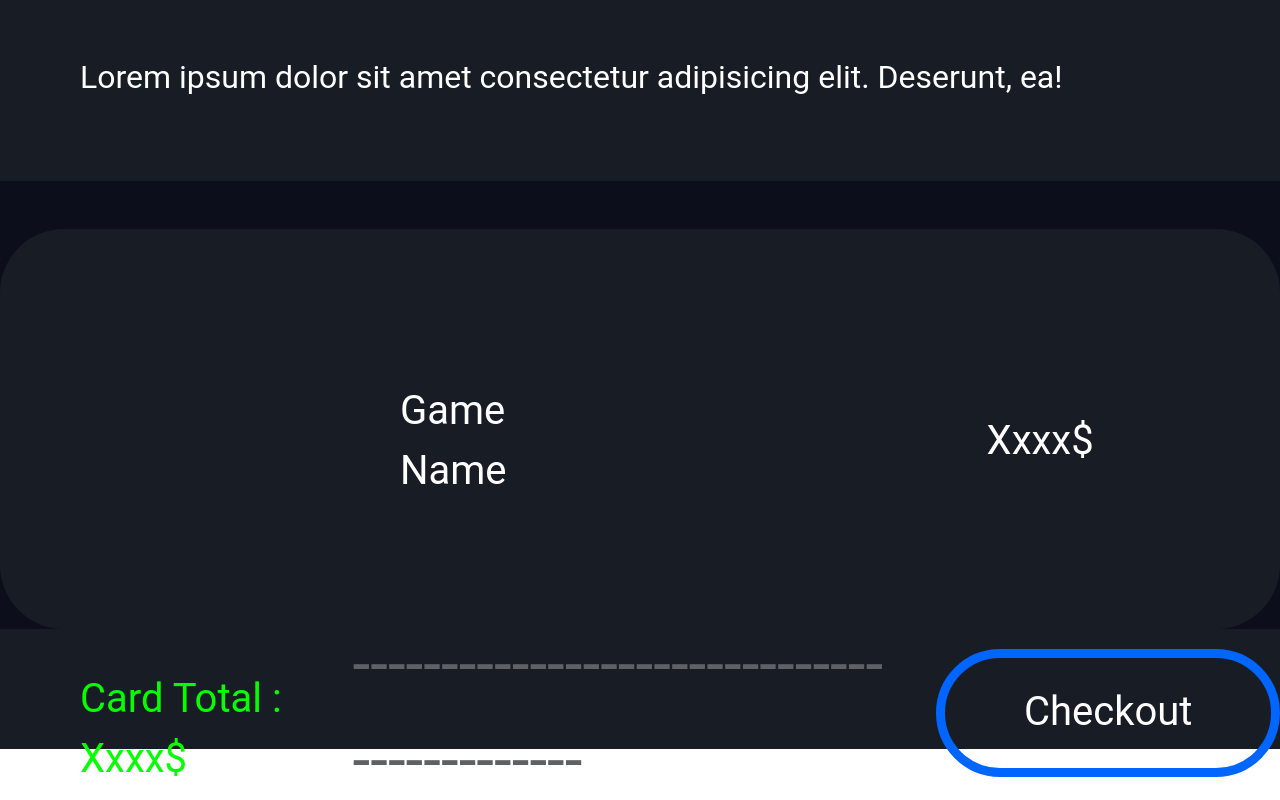
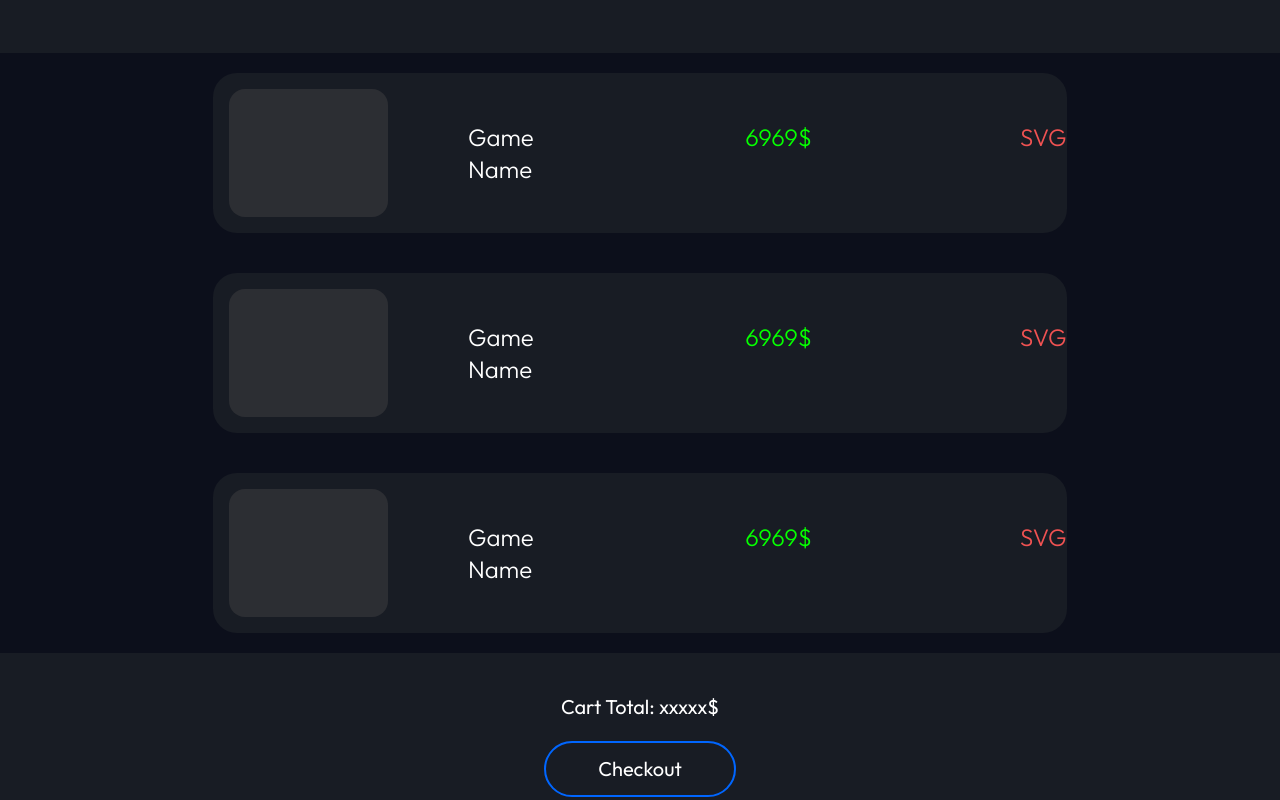
Before and after one commit to Cybercery/gamegrove, a React (Create React App) app: page /cart in a window 1280 px wide. Shown: the part 260-1060 px from the top of the page. Built offline with nearby package versions, Linux system fonts and the light colour scheme.

Commit message:
updated cart css, login css, genre css

```diff
--- a/src/components/Footer.js
+++ b/src/components/Footer.js
@@ -2,7 +2,7 @@ import React from "react";
 
 const Footer = () => {
 	return (
-		<div>
+		<div className="bg-[#181C24] w-screen h-auto">
 			<div className="bg-[#2C2E33] rounded-t-3xl h-[25rem] flex flex-col justify-center gap-8">
 				<p className=" font-mainFont text-white text-2xl text-center">
 					Connect with Us
--- a/src/pages/cart.js
+++ b/src/pages/cart.js
@@ -1,45 +1,95 @@
 import React from "react";
 import NavBar from "../components/Navbar";
+import Footer from "../components/Footer";
 const Cart = () => {
 	return (
 		<>
 			<NavBar />
-      <div className="bg-[#181C24]">
-        <div className="text-white  text-[4rem] my-20">
-          <div className="flex mx-20 text-[5rem]">
-            <p className=" font-medium">Game</p>
-            <p className=" font-medium text-[#0066FF]">Cart</p>
+			<div name="MainContainer">
+				<div
+					name="FirstContainer"
+					className=" w-screen h-1/4 bg-[#181C24] p-10 pb-0"
+				>
+					<div className="lg:p-7">
+						<div className="flex text-4xl font-mainFont pb-3 lg:text-6xl lg:justify-center">
+							<p className=" text-white font-regular">Game</p>
+							<p className=" font-regular text-[#0066FF]">Cart</p>
 						</div>
-          <div className=" text-white text-[2rem] mt-10 pb-20">
-            <p className="mx-20 mt-5">
-              Lorem ipsum dolor sit amet consectetur adipisicing elit. Deserunt,
-              ea!
+						<div className=" text-white font-mainFont font-light text-[1rem] mt-1 pb-10 lg:text-xl">
+							<p className="lg:text-center">
+								Your gaming treasures await checkout. Adventure begins here!
 							</p>
 						</div>
-          <div name="cart-container" className="bg-[#0C0F1B] pt-2">
-            <div className="w-screen h-[30vh] lg:h-[25rem] bg-[#181C24] mt-10 flex flex-col lg:flex-row space-between lg:justify-end py-[4.5rem] lg:items-center pl-20 pb-20 rounded-[4rem]">
-              <div className="w-[25rem] h-[20rem] lg:h-[15rem] rounded-3xl bg-gray-400 "></div>
-              <div className="w-[25rem] lg:w-full h-[20rem] lg:flex lg:space-between lg:gap-[30rem] items-center lg:pl-[20rem]">
-                <p className="text-white text-[2.5rem] mt-8">Game Name</p>
-                <p className="text-white text-[2.5rem] mt-8">Xxxx$</p>
-                <div className="bg-red-600 w-[3rem] h-[3rem] mt-8"></div>
+					</div>
+				</div>
+				<div
+					name="cart-container"
+					className=" w-screen h-auto bg-[#0C0F1B] flex flex-col items-center"
+				>
+					<div
+						name="Outer-box"
+						className=" h-[10rem] w-[23rem] bg-[#181C24] rounded-[1.5rem] my-5 flex items-center space-between gap-8 lg:w-2/3"
+					>
+						<div
+							name="Inner-Image-box"
+							className=" w-[11rem] h-[8rem] bg-[#2C2E33] rounded-2xl ml-4"
+						></div>
+						<div
+							name="Text-container"
+							className="font-mainFont font-light text-white lg:flex lg:space-between lg:gap-[13rem] lg:text-2xl lg:pl-[3rem]"
+						>
+							<p className="">Game Name</p>
+							<p className="text-[#05FF00]">6969$</p>
+							<p className="text-red-500">SVG</p>
+						</div>
+					</div>
+					<div
+						name="Outer-box"
+						className=" h-[10rem] w-[23rem] bg-[#181C24] rounded-[1.5rem] my-5 flex items-center space-between gap-8 lg:w-2/3"
+					>
+						<div
+							name="Inner-Image-box"
+							className=" w-[11rem] h-[8rem] bg-[#2C2E33] rounded-2xl ml-4"
+						></div>
+						<div
+							name="Text-container"
+							className="font-mainFont font-light text-white lg:flex lg:space-between lg:gap-[13rem] lg:text-2xl lg:pl-[3rem]"
+						>
+							<p className="">Game Name</p>
+							<p className="text-[#05FF00]">6969$</p>
+							<p className="text-red-500">SVG</p>
+						</div>
+					</div>
+					<div
+						name="Outer-box"
+						className=" h-[10rem] w-[23rem] bg-[#181C24] rounded-[1.5rem] my-5 flex items-center space-between gap-8 lg:w-2/3"
+					>
+						<div
+							name="Inner-Image-box"
+							className=" w-[11rem] h-[8rem] bg-[#2C2E33] rounded-2xl ml-4"
+						></div>
+						<div
+							name="Text-container"
+							className="font-mainFont font-light text-white lg:flex lg:space-between lg:gap-[13rem] lg:text-2xl lg:pl-[3rem]"
+						>
+							<p className="">Game Name</p>
+							<p className="text-[#05FF00]">6969$</p>
+							<p className="text-red-500">SVG</p>
 						</div>
 					</div>
 				</div>
 
-          <div className="w-screen h-[15vh] bg-[#181C24] lg:pl-[5rem] pt-[3rem] flex flex-col lg:flex-row space-between gap-[3rem] items-center">
-            <p className="text-[#05FF00] text-[3rem] lg:text-[2.5rem] mt-8">
-              Card Total : Xxxx$
-            </p>
-            <p className="hidden lg:block text-[#5F6165]">
-              -------------------------------------------
-            </p>
-            <buton className=" px-[10rem] lg:px-0 py-[2rem] lg:py-[1.5rem] w-[40rem] h-[10rem] lg:w-[30rem] lg:h-[8rem]  bg-transparent text-center border-[#0066FF] border-[0.6rem] rounded-full">
-              <p className="text-[3.5rem] lg:text-[2.5rem]">Checkout</p>
-            </buton>
+				<div
+					name="Bottom-Div"
+					className="bg-[#181C24] font-mainFont text-white h-[12rem] flex flex-col justify-cente space-between gap-5 pt-10 align-middle"
+				>
+					<p className="text-center text-xl">Cart Total: xxxxx$</p>
+					<button className="border-[#0066FF] w-[12rem] h-[3.5rem] border-2 text-xl rounded-full py-2 px-3 self-center">
+						Checkout
+					</button>
 				</div>
 			</div>
-      </div>
+			<Footer />
 		</>
 	);
 };
--- a/src/pages/genres.js
+++ b/src/pages/genres.js
@@ -16,7 +16,7 @@ const Genres = () => {
   return (
 		<div className="bg-[#181C24]">
 			<Navbar />
-			<div className="flex mt-10">
+			<div className="flex mt-10 justify-center">
 				<h1 className="text-white text-4xl font-mainFont font-normal text-center lg:text-6xl ms-6 lg:ms-12">
 					Game
 				</h1>
@@ -28,15 +28,15 @@ const Genres = () => {
 				{genres.map((genre) => {
 					return (
 						<Link to={`/catalogue/${genre.slug}`} key={genre.id}>
-						<div className="bg-[#2C2E33] w-[92vw] min-h-[20vh] lg:w-[22vw] lg:h-[27vh] rounded-3xl">
-							<div className="w-[86vw] h-[20vh] lg:w-[20vw] lg:h-[20vh] mx-auto  pt-5 rounded-xl">
+							<div className="bg-[#2C2E33] w-[23rem] min-h-[20vh] lg:w-[22vw] lg:h-[27vh] rounded-3xl">
+								<div className="w-[20.5rem] h-[20vh] lg:w-[20vw] lg:h-[20vh] mx-auto pt-5 rounded-[3rem]">
 									<img
 										src={genre.image_background}
 										alt=""
-									className="w-full h-full object-cover rounded-xl z-40"
+										className="w-full h-full object-cover rounded-[1rem] z-40"
 									/>
 								</div>
-							<h1 className="text-white font-mainFont ms-[2vw] p-4 text-[1.5rem] font-light tracking-wide ">
+								<h1 className="text-white font-mainFont font-bold p-4 text-[1.5rem] tracking-wide text-center">
 									{genre.name}
 								</h1>
 							</div>
--- a/src/pages/login.js
+++ b/src/pages/login.js
@@ -1,13 +1,13 @@
-import React, {useState} from 'react';
-import {  signInWithEmailAndPassword   } from 'firebase/auth';
-import { auth } from '../firebase';
-import { NavLink, useNavigate } from 'react-router-dom'
-import BgVideo from '../images/Bg_video.mp4'
+import React, { useState } from "react";
+import { signInWithEmailAndPassword } from "firebase/auth";
+import { auth } from "../firebase";
+import { NavLink, useNavigate } from "react-router-dom";
+import BgVideo from "../images/Bg_video.mp4";
 
 const Login = () => {
 	const navigate = useNavigate();
-    const [email, setEmail] = useState('');
-    const [password, setPassword] = useState('');
+	const [email, setEmail] = useState("");
+	const [password, setPassword] = useState("");
 
 	const onLogin = (e) => {
 		e.preventDefault();
@@ -15,77 +15,88 @@ const Login = () => {
 			.then((userCredential) => {
 				// Signed in
 				const user = userCredential.user;
-            navigate("/home")
+				navigate("/home");
 				console.log(user);
 			})
 			.catch((error) => {
 				const errorCode = error.code;
 				const errorMessage = error.message;
-            console.log(errorCode, errorMessage)
+				console.log(errorCode, errorMessage);
 			});
+	};
 
-    }
-
-    return(
+	return (
 		<>
-      <video autoPlay muted loop id="myVideo" className='absolute z-50 w-screen h-screen object-cover'>
-        <source src="" type="video/mp4"  />
-      </video>
-        <main className='bg-[#181C24] h-screen w-screen flex justify-center content-center relative'>
-
-          <section className='self-center bg-transparent border-[0.1rem]  w-[95vw] lg:w-[30vw] h-[45vh] lg:h-[60vh] rounded-3xl felx justify-center content-center z-[60] backdrop-opacity-70'>
-            <div className='bg-red-500 w-[50%] mx-auto'>
-              <p> FocusApp </p>
-
-              <form>
+			{/* <video
+					autoPlay
+					muted
+					loop
+					id="myVideo"
+					classNameName="absolute z-50 w-screen h-screen object-cover"
+				>
+					<source src="" type="video/mp4" />
+				</video> */}
+			<div
+				name="container"
+				className="w-screen h-screen bg-slate-600 flex justify-center content-center relative "
+			>
+				<div className="bg-transparent w-1/4 p-[2.5rem] border-[0.1rem] rounded-xl my-auto font-mainFont">
+					<form action="" name="myForm" className="flex flex-col gap-[1.5rem]">
+						<div className="text-[2.5rem]">
+							<h1 className="text-center">Login</h1>
+						</div>
 						<div>
-                  <label htmlFor="email-address">
-                    Email address
+							<input
+								type="email-address"
+								name="email"
+								id="email"
+								placeholder="Email address"
+								onChange={(e) => setEmail(e.target.value)}
+								className=" bg-transparent border-[0.1rem] rounded-full h-[3rem] w-full placeholder:pl-[1.5rem] placeholder:text-[#E5E4E4]"
+							></input>
+						</div>
+						<div>
+							<input
+								type="password"
+								name="password"
+								id="password"
+								placeholder="Password"
+								onChange={(e) => setPassword(e.target.value)}
+								required
+								className=" bg-transparent border-[0.1rem] rounded-full h-[3rem] w-full placeholder:pl-[1.5rem] placeholder:text-[#E5E4E4]"
+							></input>
+						</div>
+						<div className="flex flex-row justify-between">
+							<div>
+								<input type="checkbox" name="" id="chkbox"></input>
+								<label for="chkbox" className=" text-sm font-light">
+									Remember me
 								</label>
-                  <input
-                    id="email-address"
-                    name="email"
-                    type="email"
-                    required
-                    placeholder="Email address"
-                    onChange={(e)=>setEmail(e.target.value)}
-                  />
 							</div>
-
-                <div>
-                  <label htmlFor="password">
-                    Password
-                  </label>
-                  <input
-                    id="password"
-                    name="password"
-                    type="password"
-                    required
-                    placeholder="Password"
-                    onChange={(e)=>setPassword(e.target.value)}
-                  />
+							<a
+								href="https://fonts.google.com/specimen/Poppins"
+								className=" text-sm font-light"
+							>
+								<label for="">Forgot password?</label>
+							</a>
 						</div>
-
-                <div>
+						<div className="flex flex-col gap-[1rem]">
 							<button
 								onClick={onLogin}
+								className="bg-white text-black font-normal rounded-full h-[2.5rem] w-full"
 							>
 								Login
 							</button>
+							<div className="flex flex-row justify-between text-sm font-light">
+								<label for="Register">Don't have an account? </label>
+								<NavLink to="/signup">Sign up</NavLink>
+							</div>
 						</div>
 					</form>
+				</div>
+			</div>
+		</>
+	);
+};
 
-              <p className="text-sm text-white text-center">
-                No account yet? {' '}
-                <NavLink to="/signup">
-                  Sign up
-                </NavLink>
-              </p>
-            </div>
-          </section>
-        </main>
-      </>
-    )
-}
-
-export default Login
+export default Login;
```
Lines whose indentation alone changed are shown as unchanged.
